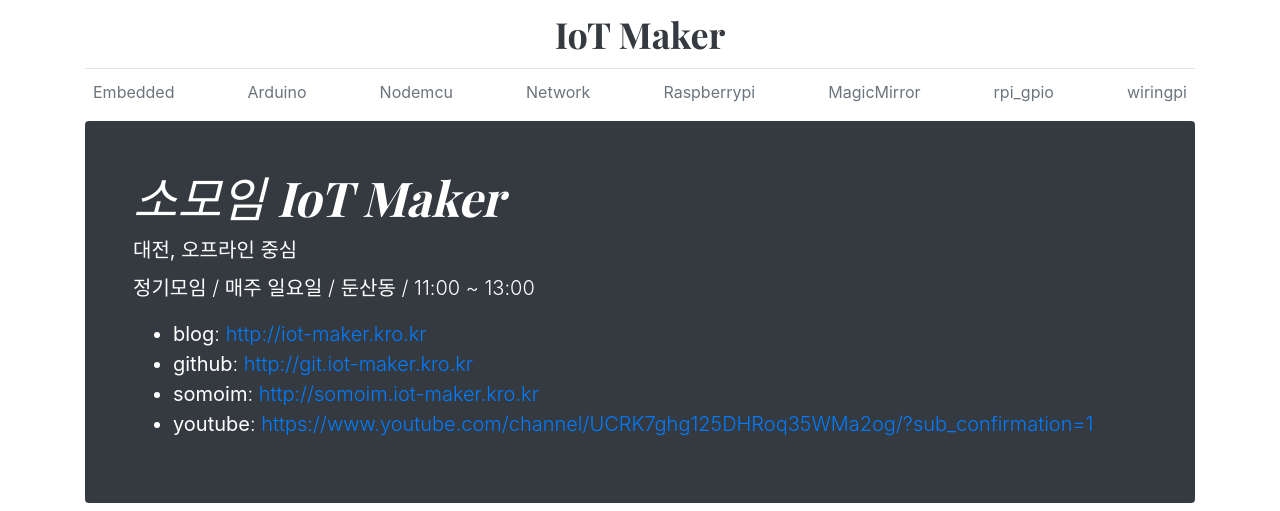
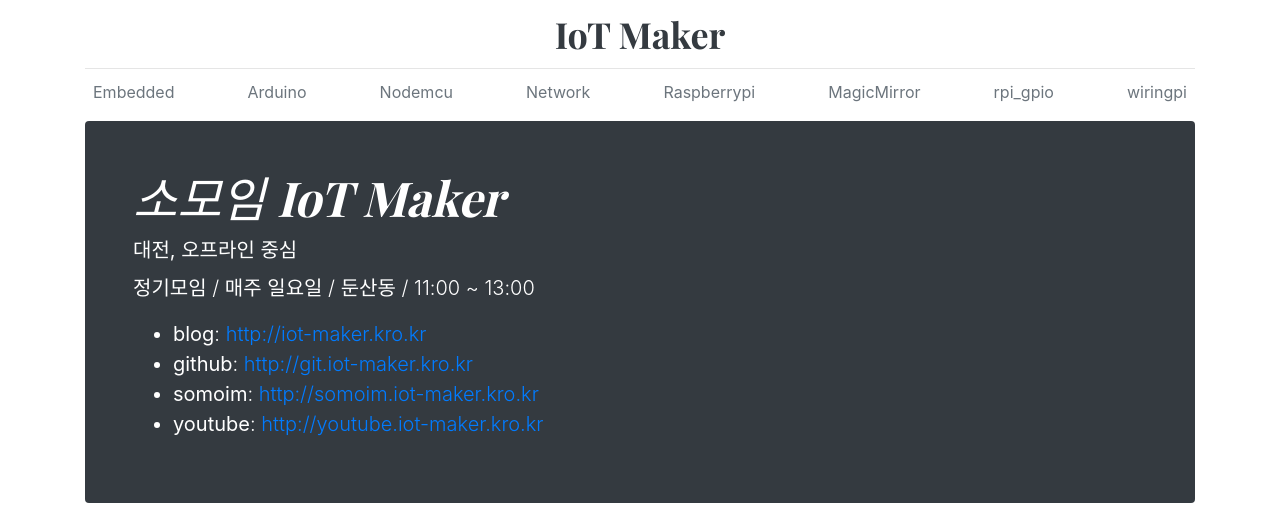
Before and after one commit to iot-maker-korea/iot-maker-korea.github.io, a Jekyll site: the page built from index.html, in a window 1280 px wide and 900 px high, cut to the strip 0-511 px from the top of the window. Built offline with Jekyll 4.4.1, drawn with Linux system fonts in a browser that asks for light colours; the list of posts is cut into pages by our own code; some of the changed lines change nothing that is shown.

Commit message:
Update _config.yml

```diff
--- a/_config.yml
+++ b/_config.yml
@@ -28,7 +28,7 @@ relativeSite:
   blog: http://iot-maker.kro.kr
   github: http://git.iot-maker.kro.kr
   somoim: http://somoim.iot-maker.kro.kr
-  youtube: https://www.youtube.com/channel/UCRK7ghg125DHRoq35WMa2og/?sub_confirmation=1
+  youtube: http://youtube.iot-maker.kro.kr
 
 fontColor:
   blue: text-primary
```
